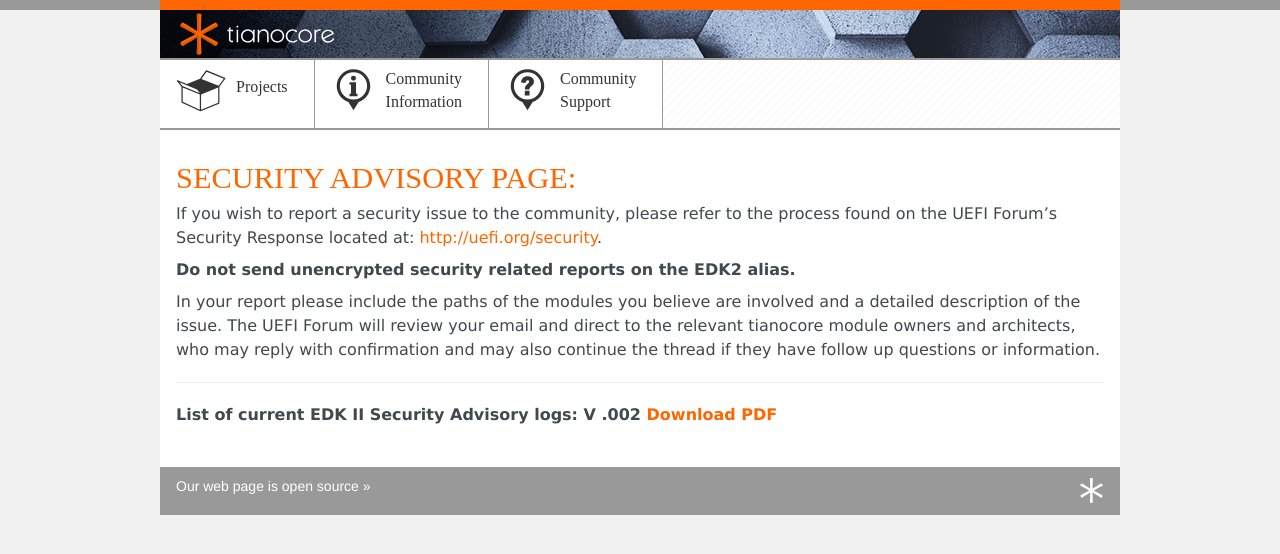
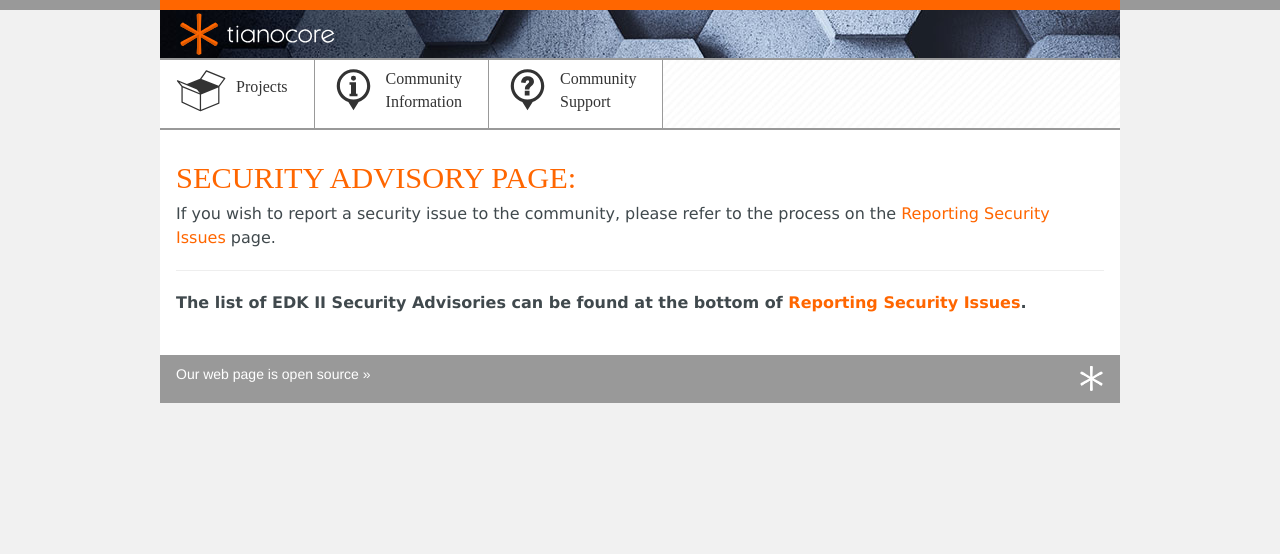
Before and after one commit to tianocore/tianocore.github.io, a Jekyll site: the page built from security/index.md, in a window 1280 px wide. Shown: the top 554 px of the page. Built offline with Jekyll 4.4.1, drawn with Linux system fonts in a browser that asks for light colours; nearby versions of some CDN libraries.

```diff
--- a/_includes/menus.html
+++ b/_includes/menus.html
@@ -43,6 +43,7 @@
             <li><a tabindex="-1" href="{{baseurl}}/training/">Training</a></li>
             <li><a tabindex="-1" href="{{baseurl}}/docs/">Documents</a></li>
             <li><a tabindex="-1" href="{{wiki}}/Reporting-Issues">Reporting Issues</a></li>
+            <li><a tabindex="-1" href="{{wiki}}/Reporting-Security-Issues">Reporting Security Issues</a></li>
             <li><a tabindex="-1" href="{{baseurl}}/docs/member-faq.html">FAQs</a></li>
           </ul>
         </div>
--- a/security/index.md
+++ b/security/index.md
@@ -6,11 +6,8 @@ title: Security
 Security advisory page:
 =======================
 
-If you wish to report a security issue to the community, please refer to the process found on the UEFI Forum's Security Response located at: [http://uefi.org/security](http://uefi.org/security).
-
-__Do not send unencrypted security related reports on the EDK2 alias.__
-
-In your report please include the paths of the modules you believe are involved and a detailed description of the issue. The UEFI Forum will review your email and direct to the relevant tianocore module owners and architects, who may reply with confirmation and may also continue the thread if they have follow up questions or information.
+If you wish to report a security issue to the community, please refer to the process on the [Reporting Security Issues]({{wiki}}/Reporting-Security-Issues) page.
 
 ----
-<b>List of current EDK II Security Advisory logs:  V .002 <a href="{{edk2files}}/Security_Advisory/EDK%20II%20Security%20Advisory%20Log%20002.pdf/download"> Download PDF</a></b>
+
+<b>The list of EDK II Security Advisories can be found at the bottom of [Reporting Security Issues]({{wiki}}/Reporting-Security-Issues).</b>
```
Also changed, not shown: contrib/getting-started.md (+3 -0 lines), edk2/index.md (+1 -1 lines), news/_posts/2016-07-22-Bugzilla.md (added, +24 -0 lines).
